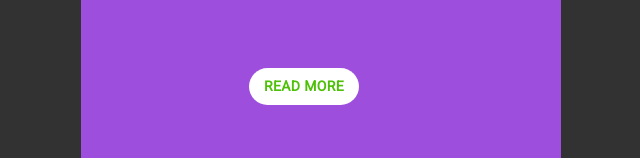
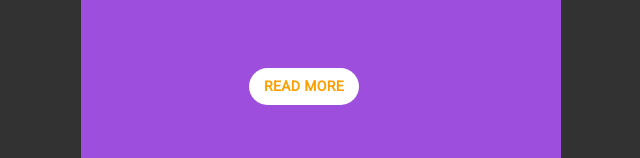
Before and after one commit to jacksonyuanjx/BreakingNews, a React (Create React App) app: page /#/end in a window 1280 px wide. Shown: the part 552-710 px from the top of the page, without its empty margins (319-959 px from the left). Built offline with nearby package versions, Linux system fonts and the light colour scheme.

Commit message:
orange text

```diff
--- a/src/pages/End.jsx
+++ b/src/pages/End.jsx
@@ -35,7 +35,7 @@ const End = () => {
                 <StyledText style={{ fontSize: "1rem", paddingTop: "1.25rem", width: "75%", margin: "0 auto" }}>Keep working on your opinion making skills and learn more about what’s really going on in the world.</StyledText>
                 <Link to={{ pathname: "/" }} style={{ textDecoration: "none" }}>
                     <Button style={{
-                        color: "#4EC007",
+                        color: "#FF9E00",
                         backgroundColor: "white",
                         borderRadius: "60px",
                         paddingLeft: "15px",
```
Also changed, not shown: 1 other file (tests, documents, lock files or other folders).
